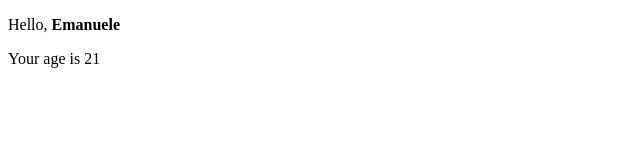
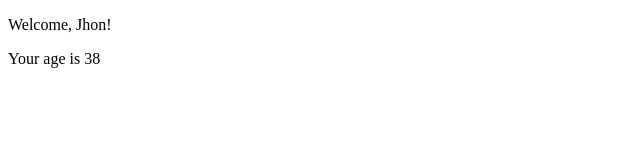
Before and after one commit to FreezyPZ/Esercizi-React-Emanuele-Frisella, a React (Create React App) app: page / in a window 1280 px wide. Shown: the top 160 px of the page, without its empty margins (0-640 px from the left). Built offline with nearby package versions, Linux system fonts and the light colour scheme.

Commit message:
conditional rendering

```diff
--- a/src/Age.js
+++ b/src/Age.js
@@ -1,7 +1,9 @@
-import React, { Component } from "react";
+import React from "react";
 
-export class Age extends React.Component{
-    render(){
-        return <p>Your age is {this.props.age}</p>
-    }
+export class Age extends React.Component {
+  render() {
+    return (
+      <div>{this.props.age > 18 ? <p>Your age is {this.props.age}</p> : <p>You are very Young!</p>}</div>
+    );
+  }
 }
--- a/src/App.js
+++ b/src/App.js
@@ -1,13 +1,8 @@
 import React from "react";
 import { Welcome } from "./Welcome";
-import { Age } from "./Age";
 
 export class App extends React.Component{
     render(){
-        return (
-            <div>
-               <Welcome name={<strong>Emanuele</strong>} age={21} />
-            </div>
-        )
+        return <Welcome name= "Jhon" age={38} />
     }
 }
--- a/src/Welcome.js
+++ b/src/Welcome.js
@@ -1,15 +1,13 @@
 import React from "react";
 import { Age } from "./Age";
 
-export class Welcome extends React.Component{
-    render(){
-        return (
-            <div>
-                <p>Hello, { this.props.name }</p>
-                <Age age = {this.props.age} />
-            </div>
-
-        )
-
-    }
+export class Welcome extends React.Component {
+  render() {
+    return (
+      <div>
+        <p>Welcome, {this.props.name}!</p>
+        {this.props.age < 65 && this.props.name === "Jhon" && <Age age = {this.props.age} />}
+      </div>
+    );
+  }
 }
--- /dev/null
+++ b/src/io.css
@@ -0,0 +1,3 @@
+body{
+    font-family: -apple-system,BlinkMacSystemFont,"Segoe UI",Roboto,"Helvetica Neue",Arial,"Noto Sans",sans-serif,"Apple Color Emoji","Segoe UI Emoji","Segoe UI Symbol","Noto Color Emoji";
+}
```
Also changed, not shown: src/index.js (+3 -4 lines).
